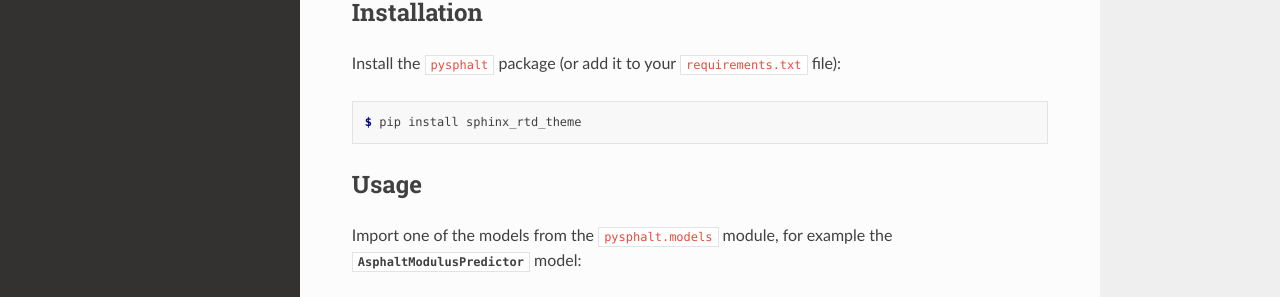
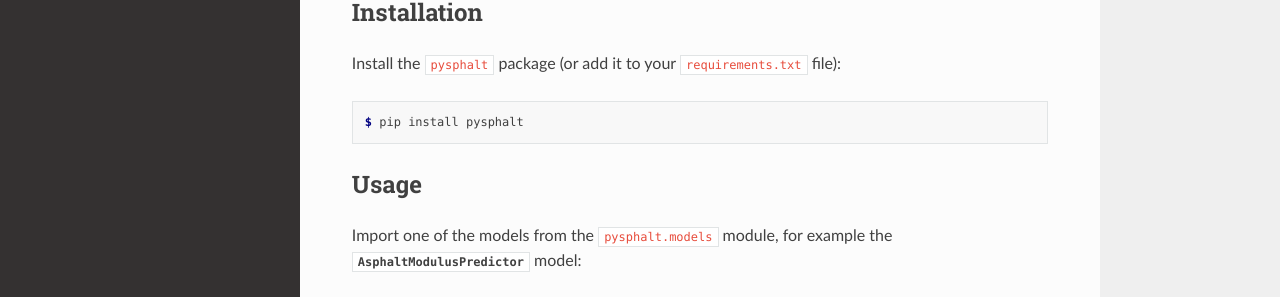
Before and after one commit to pysphalt/pysphalt, a Sphinx documentation site: the page built from docs/source/index.rst, in a window 1280 px wide. Shown: the part 212-509 px from the top of the page. Built offline with Sphinx 7.4.7 and the Read the Docs theme 2.0.0, drawn with Linux system fonts in a browser that asks for light colours.

Commit message:
fix typo in docs

```diff
--- a/docs/source/index.rst
+++ b/docs/source/index.rst
@@ -15,7 +15,7 @@ Install the ``pysphalt`` package (or add it to your ``requirements.txt`` file):
 
 .. code:: console
 
-    $ pip install sphinx_rtd_theme
+    $ pip install pysphalt
 
 
 Usage
```
